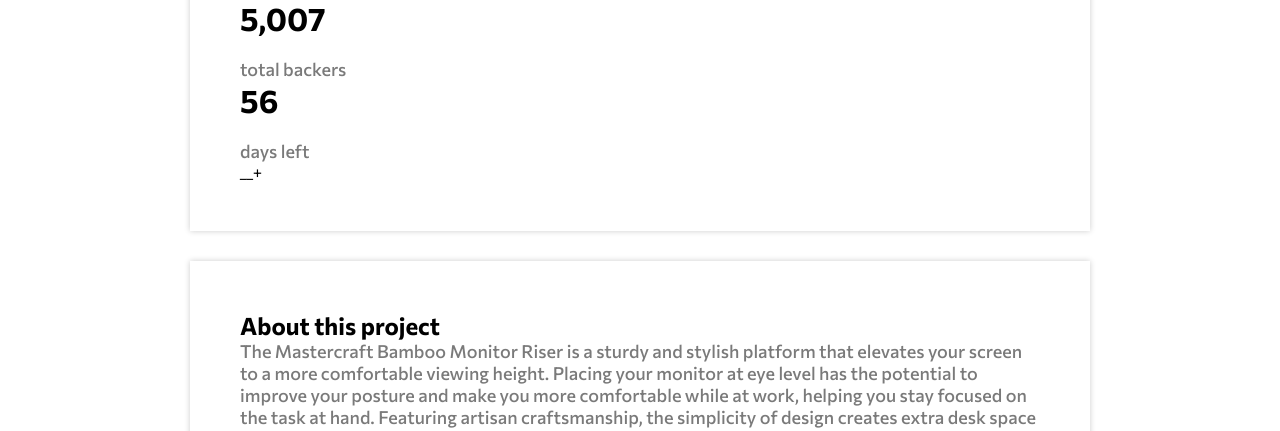
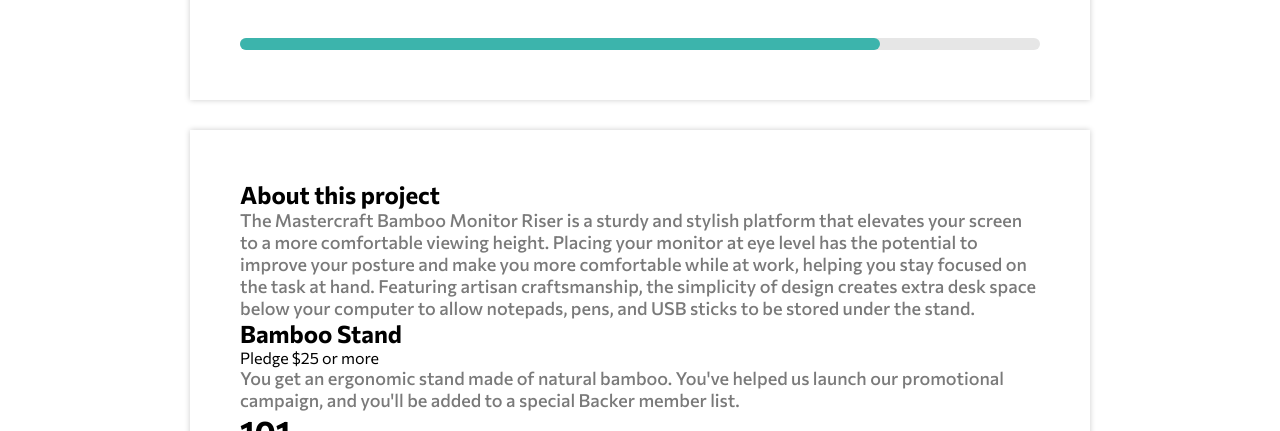
Before and after one commit to taiwonaf/crowdfunding-product-page, a plain HTML site: page index.html in a window 1280 px wide. Shown: the part 772-1203 px from the top of the page. Drawn offline with Linux system fonts and the light colour scheme.

Commit message:
second section done

```diff
--- a/index.html
+++ b/index.html
@@ -62,7 +62,7 @@
             <h1>56</h1>
             <p>days left</p>
           </div>
-        </div>__+
+        </div>
         <div class="progress">
           <div class="progress-line"></div>
         </div>
--- a/style.css
+++ b/style.css
@@ -125,3 +125,33 @@ p {
     font-size: 16px;
     font-weight: 700;
 }
+
+.stats {
+    display: grid;
+    grid-template-columns: repeat(3, 1fr);
+    grid-gap: 50px;
+}
+
+.stat {
+    text-align: left;
+    border-right: 1px solid rgba(128, 128, 128, 0.4);
+}
+
+.stats > div:nth-child(3) {
+    border: none;
+}
+
+.progress {
+    margin-top: 40px;
+    width: 100%;
+    height: 12px;
+    border-radius: 30px;
+    background-color: rgba(128, 128, 128, 0.2);
+}
+
+.progress-line {
+    height: 100%;
+    width: 80%;
+    border-radius: 50px;
+    background-color: var(--Moderate-cyan);
+}
```
